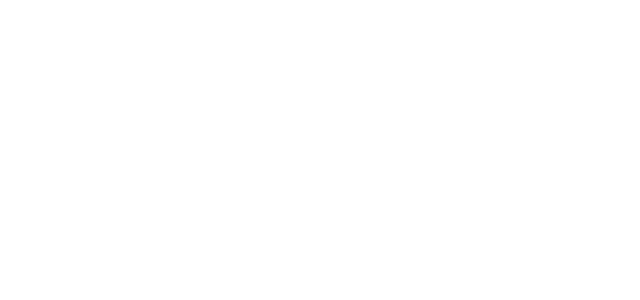
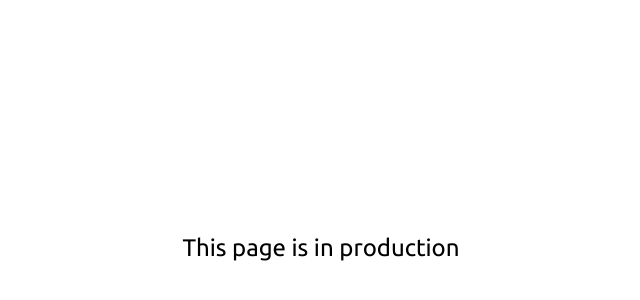
Before and after one commit to atif786k/My-Portfolio, a React (Vite) app: page /moreProj in a window 1280 px wide. Before the commit this address had no page. Shown: the part 152-452 px from the top of the page, without its empty margins (319-959 px from the left). Built offline with nearby package versions, Linux system fonts and the light colour scheme; a web font is replaced by a local one.

Commit message:
updated done

```diff
--- a/src/App.css
+++ b/src/App.css
@@ -98,7 +98,7 @@ h3.urdu-text {
     font-size: 500px;
   }
   h3.urdu-text {
-    top: 100px;
+    /* top: 80px; */
     font-size: 100px;
   }
 }
--- a/src/App.jsx
+++ b/src/App.jsx
@@ -1,6 +1,7 @@
 import "./App.css";
 import Home from "./Components/1_HomePage/Home";
 import AboutDetailed from "./Components/2_AboutPage/AboutDetailed";
+import MoreProj from "./Components/3_ProjectPage/MoreProj";
 import ScrollToTop from "./Components/ScrollToTop";
 import Lenis from "@studio-freight/lenis";
 import { gsap } from "gsap";
@@ -28,6 +29,11 @@ function App() {
             path="/aboutDetailed"
             element={<AboutDetailed />}
           ></Route>
+          <Route
+          exact
+          path="/moreProj"
+          element={<MoreProj/>}
+        ></Route>
         </Routes>
       </Router>
     </>
--- a/src/Components/1_HomePage/Home.jsx
+++ b/src/Components/1_HomePage/Home.jsx
@@ -254,10 +254,10 @@ const Home = () => {
           </div>
         </div>
       </section>
-      <About aboutRef={about} />
+      <About aboutRef={about}/>
       <Project projectsRef={projects} />
       <Skills />
-      <Footer contactRef={contact} />
+      <Footer contactRef={contact}/>
     </>
   );
 };
--- a/src/Components/2_AboutPage/About.css
+++ b/src/Components/2_AboutPage/About.css
@@ -37,7 +37,7 @@
 
 .about-btn-span {
   z-index: 1;
-  font-size: 18px;
+  font-size: 16px;
   font-weight: 700;
 }
 
--- a/src/Components/2_AboutPage/About.jsx
+++ b/src/Components/2_AboutPage/About.jsx
@@ -87,7 +87,7 @@ const About = (props) => {
           <MagnetoButton
             buttonClass="about-btn"
             buttonClass1="about_type1"
-            textClass="about-btn-span"
+            textClass="about-btn-span paraFont tracking-tight"
             buttonText="About me"
             x={60}
             y={70}
--- /dev/null
+++ b/src/Components/3_ProjectPage/MoreProj.css
@@ -0,0 +1,11 @@
+.more-proj-container{
+    width: 100vw;
+    height: 100vh;
+    display: flex;
+    justify-content: center;
+    align-items: center;
+}
+.more-proj-container h1{
+    font-size: 24px;
+    font-weight: 400;
+}
--- /dev/null
+++ b/src/Components/3_ProjectPage/MoreProj.jsx
@@ -0,0 +1,12 @@
+import React from 'react';
+import "./MoreProj.css";
+
+const MoreProj = () => {
+  return (
+    <div className='more-proj-container normalFont'>
+        <h1>This page is in production</h1>
+    </div>
+  )
+}
+
+export default MoreProj
--- a/src/Components/3_ProjectPage/Project.jsx
+++ b/src/Components/3_ProjectPage/Project.jsx
@@ -4,6 +4,8 @@ import ProjectCard from "./ProjectCard";
 import MagnetoButton from "../Magneto";
 import { gsap, Power4 } from "gsap";
 import { ScrollTrigger } from "gsap/ScrollTrigger";
+import { Link } from "react-router-dom";
+
 
 const Project = (props) => {
   const ProjectDetails = [
@@ -102,6 +104,7 @@ const Project = (props) => {
           })}
         </div>
         <div className="w-[100%] flex justify-center">
+          <Link to="/moreProj">
           <MagnetoButton
             buttonClass="project-btn"
             buttonClass1="type1"
@@ -113,7 +116,8 @@ const Project = (props) => {
             }
             x={25}
             y={35}
-          />
+            />
+            </Link>
         </div>
       </section>
     </>
```
